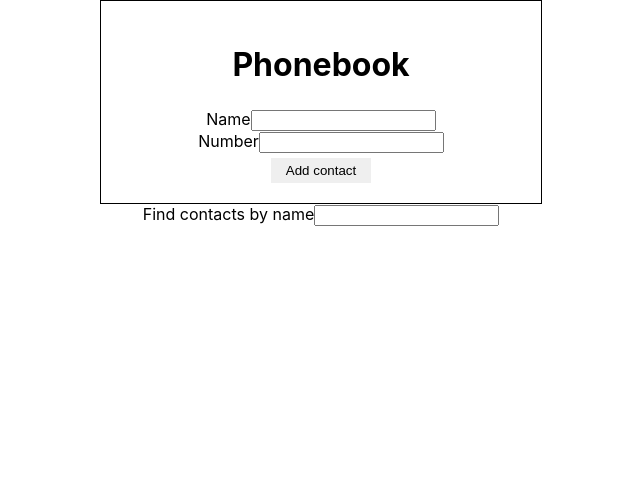
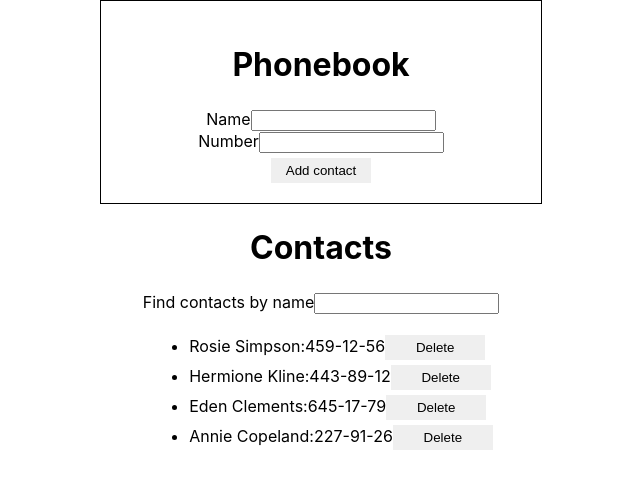
Before and after one commit to ivansinabdeev/goit-react-hw-02-phonebook, a React (Create React App) app: page / in a window 1280 px wide. Shown: the top 488 px of the page, without its empty margins (319-959 px from the left). Built offline with nearby package versions, Linux system fonts and the light colour scheme.

Commit message:
end task #2

```diff
--- a/src/App.js
+++ b/src/App.js
@@ -1,5 +1,4 @@
 import React, { Component } from 'react';
-import { v4 as uuidv4 } from 'uuid';
 
 import Form from './components/Form/Form';
 import Title from './components/Title/Title';
@@ -9,20 +8,27 @@
 
 class App extends Component {
   state = {
-    contacts: [],
+    contacts: [
+      { id: 'id-1', name: 'Rosie Simpson', number: '459-12-56' },
+      { id: 'id-2', name: 'Hermione Kline', number: '443-89-12' },
+      { id: 'id-3', name: 'Eden Clements', number: '645-17-79' },
+      { id: 'id-4', name: 'Annie Copeland', number: '227-91-26' },
+    ],
     filter: '',
   };
 
   handleSubmit = contact => {
-    this.setState(prevState => ({
-      contacts: [
-        ...prevState.contacts,
-        {
-          id: uuidv4(),
-          name: contact.name,
-          number: contact.number,
-        },
-      ],
+    this.state.contacts.forEach(el => {
+      if (el.name.toLowerCase() === contact.name.toLowerCase()) {
+        contact.name = 'repeat';
+        return alert('contact already exist at phonebook');
+      }
+    });
+    if (contact.name === 'repeat') {
+      return;
+    }
+    this.setState(({ contacts }) => ({
+      contacts: [contact, ...contacts],
     }));
   };
 
--- a/src/components/Form/Form.js
+++ b/src/components/Form/Form.js
@@ -1,4 +1,5 @@
 import React, { Component } from 'react';
+import { v4 as uuidv4 } from 'uuid';
 
 import Title from '../Title/Title';
 import s from './Form.module.css';
@@ -14,7 +15,12 @@
 
   formSubmit = e => {
     e.preventDefault();
-    this.props.onSubmit({ name: this.state.name, number: this.state.number });
+    const contact = {
+      id: uuidv4(),
+      name: this.state.name,
+      number: this.state.number,
+    };
+    this.props.onSubmit(contact);
     this.reset();
   };
 
```
